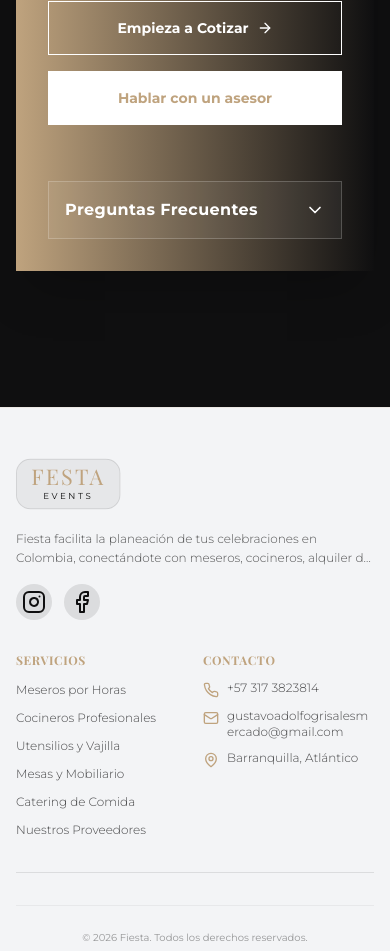
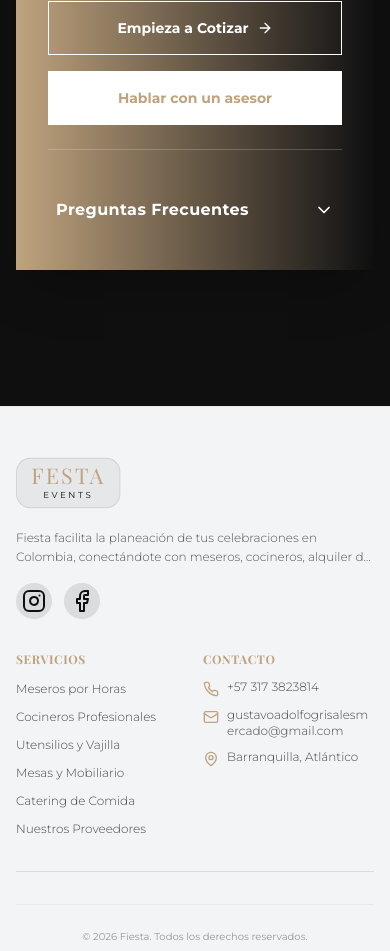
Before and after one commit to GestivaOne02/festa, a Next.js app: page / in a window 390 px wide. Shown: the part 4492-5443 px from the top of the page. Built offline with nearby package versions, Linux system fonts and the light colour scheme; no server answers; the database is empty.

Commit message:
style(ui): stretch FAQ to full width of CTA card and remove background to blend with gradient

```diff
--- a/app/page.tsx
+++ b/app/page.tsx
@@ -13,7 +13,7 @@ import { motion } from "framer-motion";
 import { useState } from "react";
 
 export default function Home() {
-  const [isFaqOpen, setIsFaqOpen] = useState(false);
+  const [faqState, setFaqState] = useState<'default' | 'open' | 'closed'>('default');
   return (
     <>
       {/* Navigation */}
@@ -82,17 +82,23 @@ export default function Home() {
               </div>
 
               {/* FAQ Dropdown Animado */}
-              <div className="pt-8 mx-auto max-w-2xl text-left">
+              <div className="pt-8 mx-auto w-full text-left border-t border-white/20 mt-8">
                 <div
-                  className="group border border-white/20 bg-white/5 cursor-pointer rounded-none"
-                  onClick={() => setIsFaqOpen(!isFaqOpen)}
+                  className="group cursor-pointer rounded-none"
+                  onClick={() => {
+                    if (faqState === 'default' || faqState === 'closed') {
+                      setFaqState('open');
+                    } else {
+                      setFaqState('closed');
+                    }
+                  }}
                 >
-                  <div className="flex justify-between items-center p-4">
+                  <div className="flex justify-between items-center py-4 px-2 sm:px-4">
                     <span className="text-white font-bold tracking-wide">Preguntas Frecuentes</span>
-                    <ChevronDown className={`w-5 h-5 text-white transition-transform duration-300 group-hover:rotate-180 ${isFaqOpen ? 'rotate-180' : ''}`} />
+                    <ChevronDown className={`w-5 h-5 text-white transition-transform duration-300 ${faqState === 'default' ? 'group-hover:rotate-180' : ''} ${faqState === 'open' ? 'rotate-180' : ''}`} />
                   </div>
-                  <div className={`overflow-hidden transition-all duration-500 ease-in-out group-hover:max-h-[500px] ${isFaqOpen ? 'max-h-[500px]' : 'max-h-0'}`}>
-                    <div className="p-4 pt-0 space-y-4">
+                  <div className={`overflow-hidden transition-all duration-500 ease-in-out ${faqState === 'default' ? 'group-hover:max-h-[500px]' : ''} ${faqState === 'open' ? 'max-h-[500px]' : 'max-h-0'}`}>
+                    <div className="px-2 sm:px-4 pb-4 space-y-4">
                       <div className="border-t border-white/10 pt-4">
                         <p className="text-white font-semibold text-sm">¿Tienen un mínimo de horas requeridas?</p>
                         <p className="text-white/70 text-xs mt-1">Sí, el mínimo de contratación para nuestro personal y equipo es de 4 horas para asegurar la mejor calidad de servicio.</p>
```
